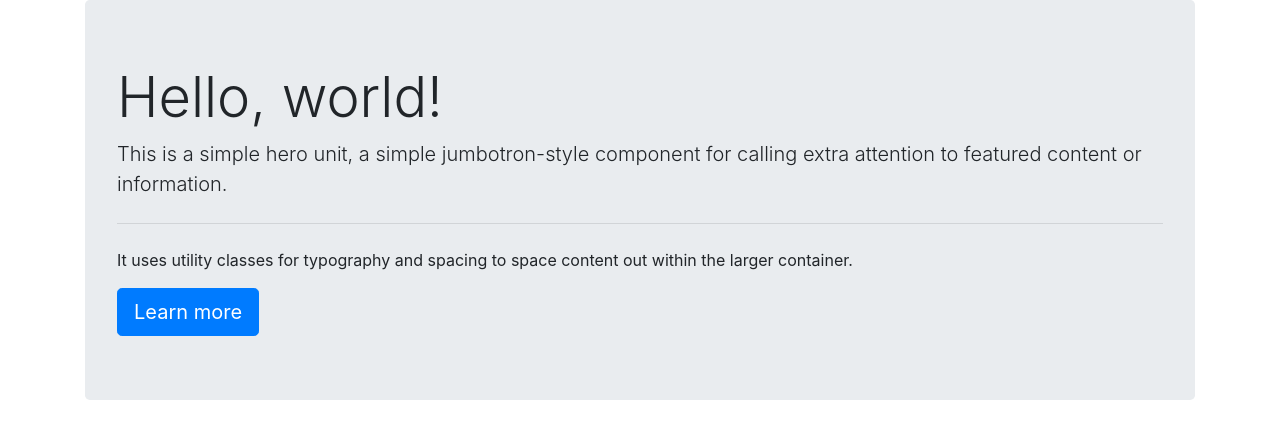
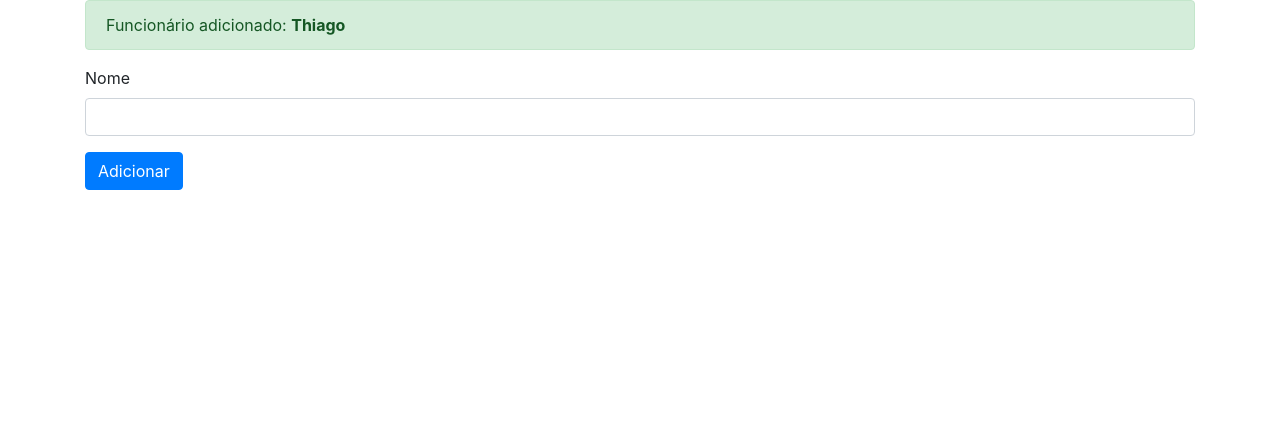
Before and after one commit to SergioRuyDev/projeto-ui, an Angular app: page / in a window 1280 px wide. Shown: the top 438 px of the page. Built offline with nearby package versions, Linux system fonts and the light colour scheme.

Commit message:
Exercício de pratica do event binding.

```diff
--- a/src/app/app.component.html
+++ b/src/app/app.component.html
@@ -1,11 +1,13 @@
 <div class="container">
-
-  <div class="jumbotron">
-    <h1 class="display-4">Hello, world!</h1>
-    <p class="lead">This is a simple hero unit, a simple jumbotron-style component for calling extra attention to featured content or information.</p>
-    <hr class="my-4">
-    <p>It uses utility classes for typography and spacing to space content out within the larger container.</p>
-    <a class="btn btn-primary btn-lg" href="#" role="button">Learn more</a>
+  <div class="alert alert-success" role="alert">
+    Funcionário adicionado: <strong>{{nome}}</strong>
   </div>
 
+  <div class="form-group">
+    <label>Nome</label>
+    <input type="text" class="form-control" (input)= "alterarNome($event)">
+  </div>
+
+  <button type="button" class="btn btn-primary" (click)="adicionar()">Adicionar</button>
+
 </div>
--- a/src/app/app.component.ts
+++ b/src/app/app.component.ts
@@ -6,5 +6,17 @@ import { Component } from '@angular/core';
   styleUrls: ['./app.component.css']
 })
 export class AppComponent {
-  nome = 'João';
+  nome = 'Thiago';
+
+  adicionar() {
+    console.log(`Adicionando ${this.nome}`);
+
+    const numero = Math.round(Math.random() * 100);
+    this.nome = 'João ' + numero;
+  }
+
+  alterarNome(event: any) {
+    this.nome = event.target.value;
+
+  }
 }
--- a/src/app/bem-vindo/bem-vindo.component.html
+++ /dev/null
@@ -1 +0,0 @@
-<p>bem-vindo works!</p>
--- a/src/app/bem-vindo/bem-vindo.component.ts
+++ /dev/null
@@ -1,11 +0,0 @@
-import { Component, OnInit } from '@angular/core';
-
-@Component({
-  selector: 'app-bem-vindo',
-  templateUrl: './bem-vindo.component.html',
-  styles: [
-  ]
-})
-export class BemVindoComponent {
-
-}
--- a/src/app/hello/hello.component.ts
+++ /dev/null
@@ -1,14 +0,0 @@
-import { Component } from '@angular/core';
-
-@Component({
-    selector: 'hello',
-    template: `
-        <h2>
-          Hello {{nome}}
-        </h2>
-    `
-})
-export class HelloComponent {
-
-  nome = 'Thiago';
-}
```
Also changed, not shown: src/app/app.module.ts (+3 -5 lines).
